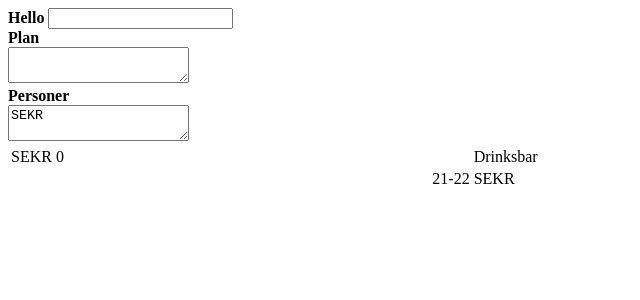
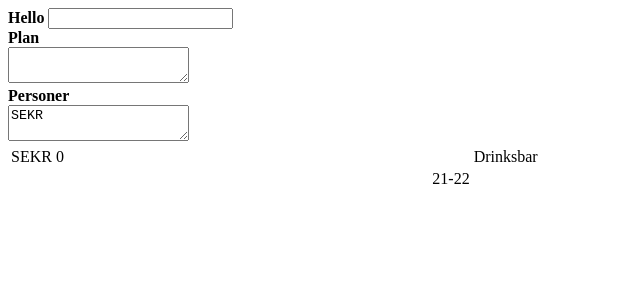
Before and after one commit to TK-IT/barplan, a React app: page / in a window 1280 px wide. Shown: the top 300 px of the page, without its empty margins (0-640 px from the left). Built offline with nearby package versions, Linux system fonts and the light colour scheme.

Commit message:
PersonsWorkslots no longer resets when new person is added

```diff
--- a/src/app.tsx
+++ b/src/app.tsx
@@ -16,7 +16,8 @@ class App {
   @observable
   focusPersonIndex: number | null = null;
   @observable
-  personsWorkslots = [[[0, 0]]];
+  //personsWorksslots = new Map()
+  personsWorkslots: number[][][] = [[[]]];
   @observable
   focusPlanCoordinates: number[] | null = null;
 
--- a/src/index.tsx
+++ b/src/index.tsx
@@ -69,7 +69,6 @@ class AppComponent extends React.Component<{}, {}> {
     app.persons = rows
       .map(row => row.split("\t")[0].trim())
       .filter(name => name != "");
-    app.personsWorkslots = [];
     app.persons.forEach(_person => app.personsWorkslots.push([]));
   }
 }
```
